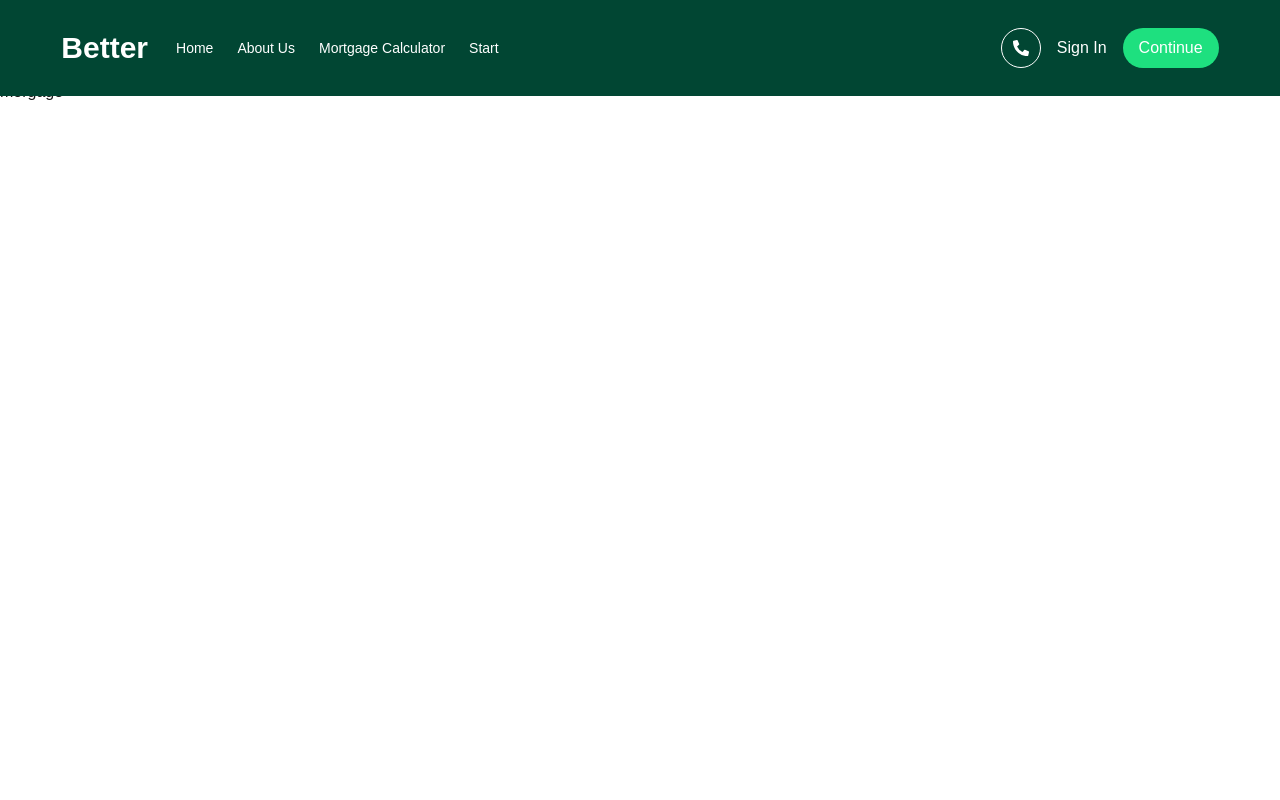
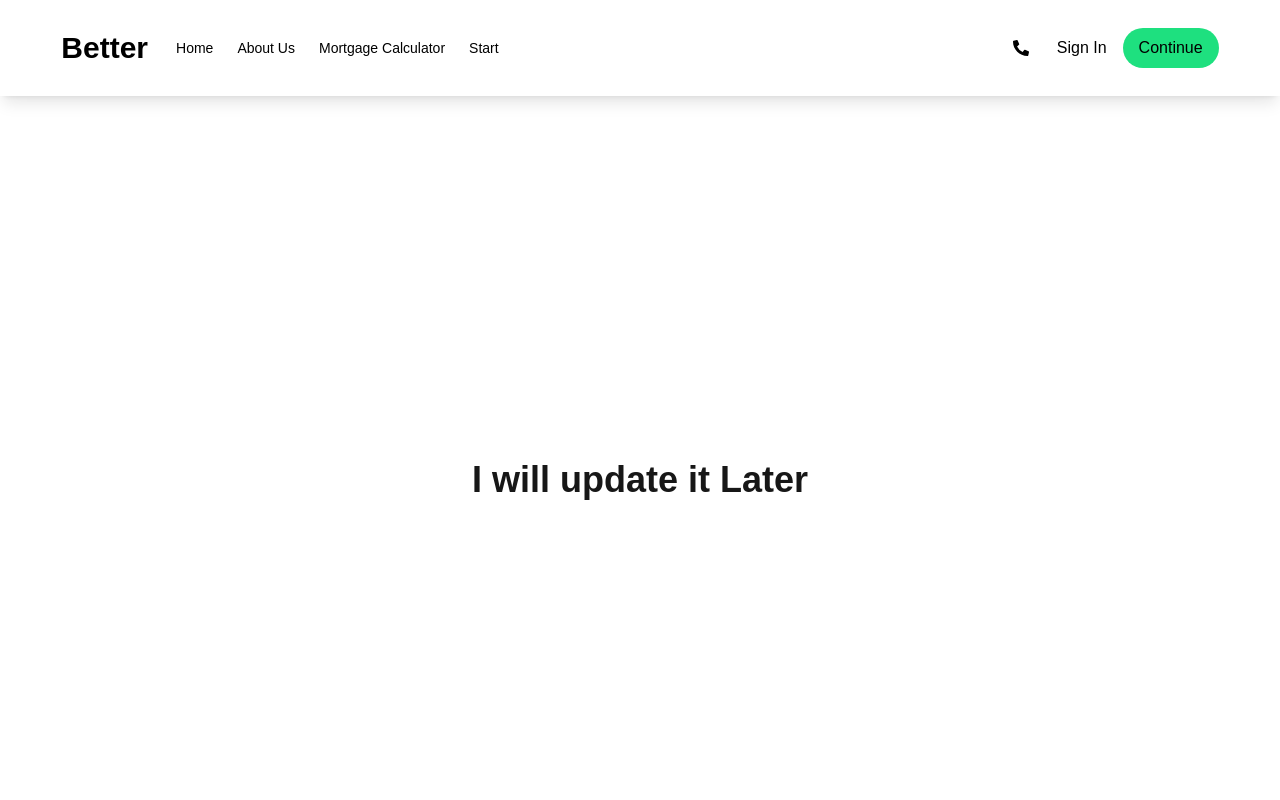
Before and after one commit to Sadia492/Better, a Next.js app: page /mortgage-calculator in a window 1280 px wide. Shown: the top 800 px of the page. Built offline with nearby package versions, Linux system fonts and the light colour scheme.

Commit message:
navbar color fixed

```diff
--- a/src/app/(home)/about-us/layout.js
+++ /dev/null
@@ -1,12 +0,0 @@
-export const metadata = {
-  title: 'Next.js',
-  description: 'Generated by Next.js',
-}
-
-export default function RootLayout({ children }) {
-  return (
-    <html lang="en">
-      <body>{children}</body>
-    </html>
-  )
-}
--- a/src/app/(home)/mortgage-calculator/page.jsx
+++ b/src/app/(home)/mortgage-calculator/page.jsx
@@ -1,5 +1,9 @@
 import React from "react";
 
 export default function page() {
-  return <div>morgage</div>;
+  return (
+    <div className="min-h-screen flex justify-center items-center font-bold text-4xl">
+      I will update it Later
+    </div>
+  );
 }
--- a/src/components/Navbar.jsx
+++ b/src/components/Navbar.jsx
@@ -1,8 +1,36 @@
+"use client";
 import Link from "next/link";
-import React from "react";
+import { usePathname } from "next/navigation";
+import React, { useEffect, useState } from "react";
 import { FaPhoneAlt } from "react-icons/fa";
 
-export default async function Navbar() {
+export default function Navbar() {
+  const pathname = usePathname();
+  const [isScrolled, setIsScrolled] = useState(false);
+
+  useEffect(() => {
+    // If on the home route, reset state to default (green)
+    if (pathname === "/") {
+      setIsScrolled(false);
+    } else {
+      setIsScrolled(true); // White navbar on other pages
+    }
+  }, [pathname]); // Run this whenever the route changes
+
+  useEffect(() => {
+    if (pathname !== "/") return; // Only add scroll listener on home page
+
+    const handleScroll = () => {
+      if (window.scrollY > window.innerHeight) {
+        setIsScrolled(true);
+      } else {
+        setIsScrolled(false);
+      }
+    };
+
+    window.addEventListener("scroll", handleScroll);
+    return () => window.removeEventListener("scroll", handleScroll);
+  }, [pathname]);
   const links = (
     <>
       <Link href="/">
@@ -20,7 +48,12 @@ export default async function Navbar() {
     </>
   );
   return (
-    <nav className="bg-primary text-white fixed top-0 z-50 w-full py-4">
+    <nav
+      className={`fixed top-0 z-50 w-full py-4 transition-all duration-300 ${
+        isScrolled ? "bg-white shadow-lg text-black" : "bg-primary text-white"
+      }`}
+      // className="bg-primary text-white fixed top-0 z-50 w-full py-4"
+    >
       <div className="navbar w-11/12 mx-auto">
         <div className="navbar-start">
           <div className="dropdown">
```
Also changed, not shown: 1 other file (tests, documents, lock files or other folders).
